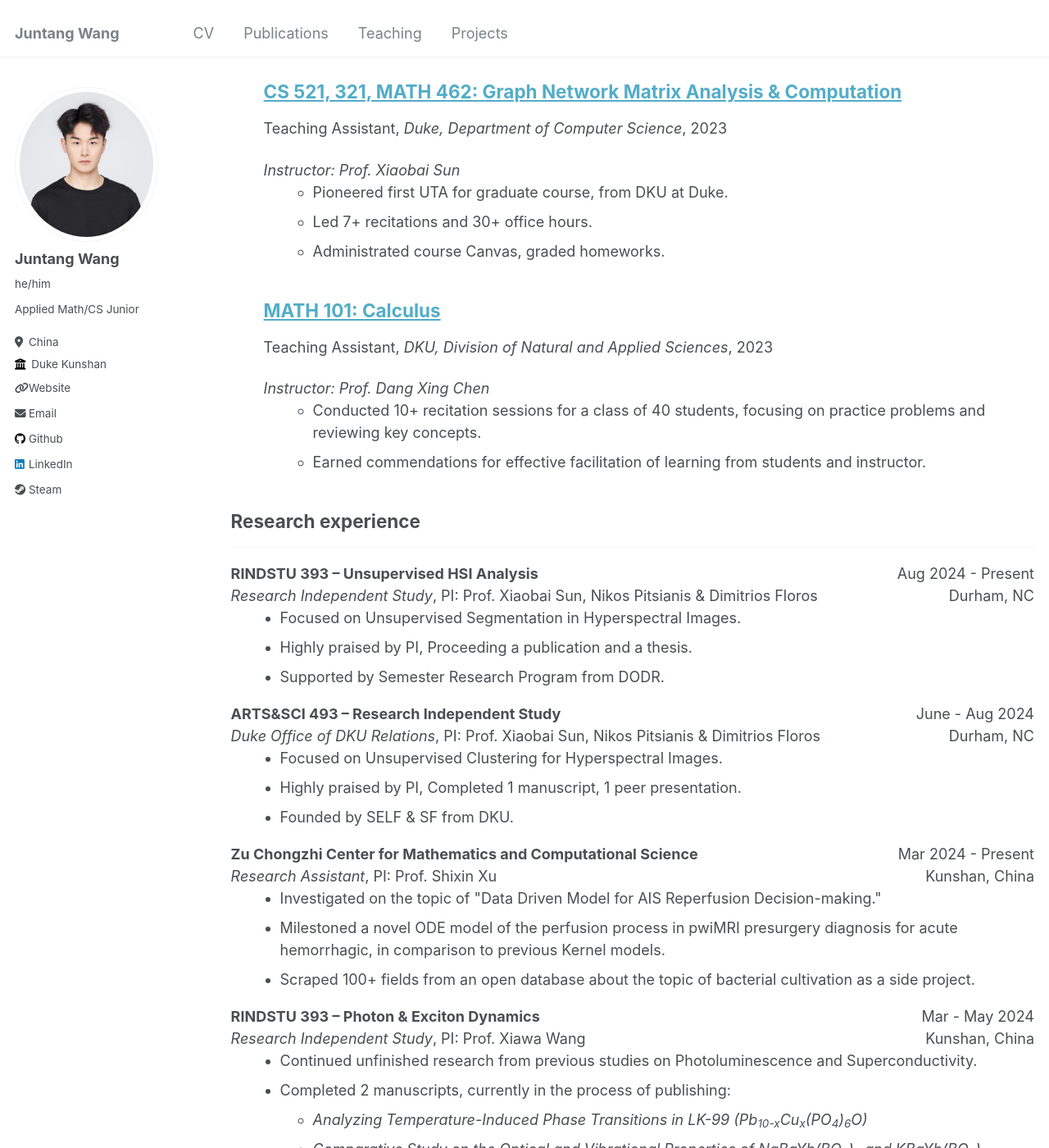
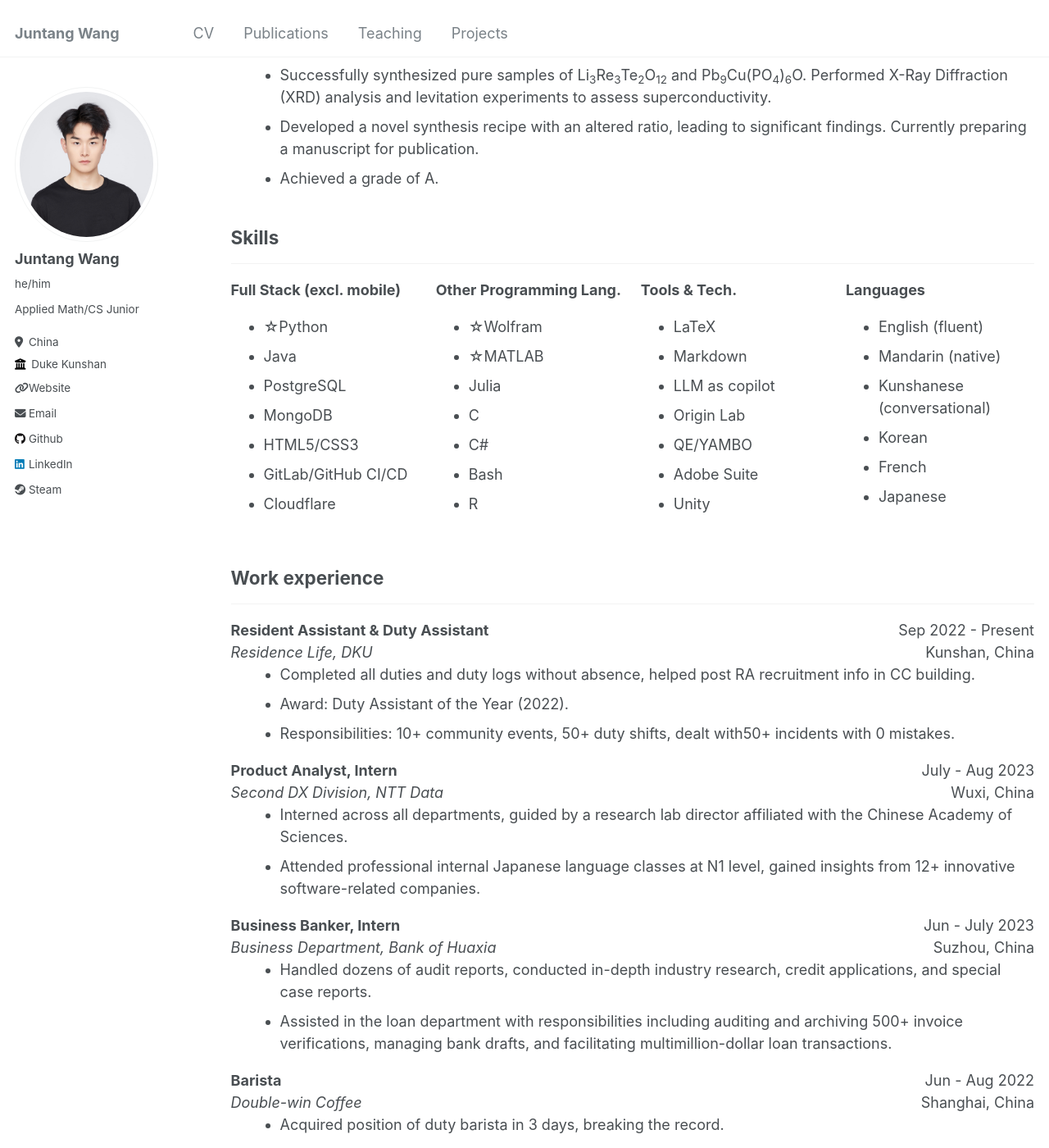
Before and after one commit to qqgjyx/qqgjyx.github.io, a Jekyll site: the page built from _pages/cv.md, in a window 1280 px wide and 1400 px high, scrolled down 2187 px. Shown: the whole window at 82% size. Built offline with Jekyll 4.4.1, drawn with Linux system fonts in a browser that asks for light colours; some of the changed text lies outside the part shown.

Commit message:
nov 16 update

```diff
--- a/_pages/cv.md
+++ b/_pages/cv.md
@@ -25,6 +25,7 @@ redirect_from:
     Website: <a href="http://qqgjyx.com" target="_blank">qqgjyx.com</a><br>
     LinkedIn: <a href="http://linkedin.com/in/q9gjyx" target="_blank">linkedin.com/in/q9gjyx</a><br>
     GitHub: <a href="http://github.com/qqgjyx" target="_blank">github.com/qqgjyx</a>
+    GitLab: <a href="https://gitlab.oit.duke.edu/jw853" target="_blank">gitlab.oit.duke.edu/jw853</a>
   </div>
 </div>
 
@@ -53,6 +54,10 @@ redirect_from:
     </li>
     <li><strong>Courses:</strong>
       <ul>
+        <li>MATH 462 / COMPSCI 521: Matrix, Graph, and Network Analysis</li>
+        <li>COMPSCI 371: Elements of Machine Learning</li>
+        <li>COMPSCI 316: Introduction to Databases</li>
+        <li>COMPSCI 250 / ECE 250: Computer Architecture</li>
         <li>MATH 302: Numerical Analysis (A)</li>
         <li>MATH 202: Linear Algebra (A)</li>
         <li>MATH 201: Multivariable Calculus (A)</li>
@@ -66,6 +71,192 @@ redirect_from:
   </ul>
 </div>
 
+
+## Research experience
+<hr>
+<div style="display: flex; justify-content: space-between;">
+  <div>
+    <strong>RINDSTU 393 – Unsupervised HSI Analysis</strong><br>
+    <em>Research Independent Study</em>, PI: Prof. Xiaobai Sun, Nikos Pitsianis & Dimitrios Floros<br>
+  </div>
+  <div style="text-align: right;">
+    Aug 2024 - Present<br>
+    Durham, NC
+  </div>
+</div>
+<div style="padding-left: 20px;">
+  <ul style="margin-top: 0;">
+    <li>Focused on Unsupervised Segmentation in Hyperspectral Images.</li>
+    <li>Highly praised by PI, Proceeding a publication and a thesis.</li>
+    <li>Supported by Semester Research Program from DODR.</li>
+  </ul>
+</div>
+
+<div style="display: flex; justify-content: space-between;">
+  <div>
+    <strong>ARTS&SCI 493 – Research Independent Study</strong><br>
+    <em>Duke Office of DKU Relations</em>, PI: Prof. Xiaobai Sun, Nikos Pitsianis & Dimitrios Floros<br>
+  </div>
+  <div style="text-align: right;">
+    June - Aug 2024<br>
+    Durham, NC
+  </div>
+</div>
+<div style="padding-left: 20px;">
+  <ul style="margin-top: 0;">
+    <li>Focused on Unsupervised Clustering for Hyperspectral Images.</li>
+    <li>Highly praised by PI, Completed 1 manuscript, 1 peer presentation.</li>
+    <li>Founded by SELF & SF from DKU.</li>
+  </ul>
+</div>
+
+<div style="display: flex; justify-content: space-between;">
+  <div>
+    <strong>Zu Chongzhi Center for Mathematics and Computational Science</strong><br>
+    <em>Research Assistant</em>, PI: Prof. Shixin Xu<br>
+  </div>
+  <div style="text-align: right;">
+    Mar 2024 - Present<br>
+    Kunshan, China
+  </div>
+</div>
+<div style="padding-left: 20px;">
+  <ul style="margin-top: 0;">
+    <li>Investigated on the topic of "Data Driven Model for AIS Reperfusion Decision-making."</li>
+    <li>Milestoned a novel ODE model of the perfusion process in pwiMRI presurgery diagnosis for acute hemorrhagic, in comparison to previous Kernel models.</li>
+    <li>Scraped 100+ fields from an open database about the topic of bacterial cultivation as a side project.</li>
+  </ul>
+</div>
+
+
+<div style="display: flex; justify-content: space-between;">
+  <div>
+    <strong>RINDSTU 393 – Photon & Exciton Dynamics</strong><br>
+    <em>Research Independent Study</em>, PI: Prof. Xiawa Wang<br>
+  </div>
+  <div style="text-align: right;">
+    Mar - May 2024<br>
+    Kunshan, China
+  </div>
+</div>
+<div style="padding-left: 20px;">
+  <ul style="margin-top: 0;">
+    <li>Continued unfinished research from previous studies on Photoluminescence and Superconductivity.</li>
+    <li>Completed 2 manuscripts, currently in the process of publishing:
+      <ul>
+        <li><em>Analyzing Temperature-Induced Phase Transitions in LK-99 (Pb<sub>10-x</sub>Cu<sub>x</sub>(PO<sub>4</sub>)<sub>6</sub>O)</em></li>
+        <li><em>Comparative Study on the Optical and Vibrational Properties of NaBaYb(BO<sub>3</sub>)<sub>2</sub> and KBaYb(BO<sub>3</sub>)<sub>2</sub></em></li>
+      </ul>
+    </li>
+    <li>Achieved a grade of A.</li>
+  </ul>
+</div>
+<div style="display: flex; justify-content: space-between;">
+  <div>
+    <strong>RINDSTU 393 – Photoluminescence</strong><br>
+    <em>Research Independent Study</em>, PI: Prof. Xiawa Wang & Prof. Changcheng Zheng<br>
+  </div>
+  <div style="text-align: right;">
+    Jan - Mar 2024<br>
+    Kunshan, China
+  </div>
+</div>
+<div style="padding-left: 20px;">
+  <ul style="margin-top: 0;">
+    <li>Engaged in comprehensive research focused on "Photoluminescence in Rare-earth-based Materials."</li>
+    <li>Developed and implemented an automated modification to conduct DFT calculation, non-self-consistent field (nSCF), Raman spectroscopy, and Photoluminescence (PL) shift analysis.</li>
+    <li>In the process of authoring a research paper detailing these findings for publication, demonstrating potential impact in the field.</li>
+    <li>Achieved a grade of A.</li>
+  </ul>
+</div>
+
+
+<div style="display: flex; justify-content: space-between;">
+  <div>
+    <strong>RINDSTU 393 – Superconductivity</strong><br>
+    <em>Research Independent Study</em>, PI: Prof. Xiawa Wang<br>
+  </div>
+  <div style="text-align: right;">
+    Aug - Oct 2023<br>
+    Kunshan, China
+  </div>
+</div>
+<div style="padding-left: 20px;">
+  <ul style="margin-top: 0;">
+    <li>Conducted in-depth research on "Superconductivity - Synthesizing and Testing on Edge Materials."</li>
+    <li>Successfully synthesized pure samples of Li<sub>3</sub>Re<sub>3</sub>Te<sub>2</sub>O<sub>12</sub> and Pb<sub>9</sub>Cu(PO<sub>4</sub>)<sub>6</sub>O. Performed X-Ray Diffraction (XRD) analysis and levitation experiments to assess superconductivity.</li>
+    <li>Developed a novel synthesis recipe with an altered ratio, leading to significant findings. Currently preparing a manuscript for publication.</li>
+    <li>Achieved a grade of A.</li>
+  </ul>
+</div>
+
+## Skills
+<hr>
+<div style="display: flex; flex-wrap: wrap; gap: 20px;">
+
+  <div style="flex: 1 1 200px;">
+    <strong>Full Stack (excl. mobile)</strong>
+    <ul>
+      <li>☆Python</li>
+      <li>Java</li>
+      <li>PostgreSQL</li>
+      <li>MongoDB</li>
+      <li>HTML5/CSS3</li>
+      <li>GitLab/GitHub CI/CD</li>
+      <li>Cloudflare</li>
+    </ul>
+  </div>
+
+  <div style="flex: 1 1 200px;">
+    <strong>Other Programming Lang.</strong>
+    <ul>
+      <li>☆Wolfram</li>
+      <li>☆MATLAB</li>
+      <li>Julia</li>
+      <li>C</li>
+      <li>C#</li>
+      <li>Bash</li>
+      <li>R</li>
+    </ul>
+  </div>
+
+  <div style="flex: 1 1 200px;">
+    <strong>Tools & Tech.</strong>
+    <ul>
+      <li>LaTeX</li>
+      <li>Markdown</li>
+      <li>LLM as copilot</li>
+      <li>Origin Lab</li>
+      <li>QE/YAMBO</li>
+      <li>Adobe Suite</li>
+      <li>Unity</li>
+    </ul>
+  </div>
+
+  <div style="flex: 1 1 200px;">
+    <strong>Languages</strong>
+    <ul>
+      <li>English (fluent)</li>
+      <li>Mandarin (native)</li>
+      <li>Kunshanese (conversational)</li>
+      <li>Korean</li>
+      <li>French</li>
+      <li>Japanese</li>
+    </ul>
+  </div>
+
+</div>
+
+[//]: # (## Publications)
+
+[//]: # (<hr>)
+
+[//]: # (  <ul>{% for post in site.publications reversed %})
+
+[//]: # (    {% include archive-single-cv.html %})
+
+[//]: # (  {% endfor %}</ul>)
+
 ## Work experience
 <hr>
 <div style="display: flex; justify-content: space-between;">
@@ -74,7 +265,7 @@ redirect_from:
     <em>Residence Life, DKU</em>
   </div>
   <div style="text-align: right;">
-    Sep 2022 - Jun 2024<br>
+    Sep 2022 - Present<br>
     Kunshan, China
   </div>
 </div>
@@ -197,232 +388,6 @@ redirect_from:
     {% include archive-single.html %}
   {% endfor %}</ul>
 
-## Research experience
-<hr>
-<div style="display: flex; justify-content: space-between;">
-  <div>
-    <strong>RINDSTU 393 – Unsupervised HSI Analysis</strong><br>
-    <em>Research Independent Study</em>, PI: Prof. Xiaobai Sun, Nikos Pitsianis & Dimitrios Floros<br>
-  </div>
-  <div style="text-align: right;">
-    Aug 2024 - Present<br>
-    Durham, NC
-  </div>
-</div>
-<div style="padding-left: 20px;">
-  <ul style="margin-top: 0;">
-    <li>Focused on Unsupervised Segmentation in Hyperspectral Images.</li>
-    <li>Highly praised by PI, Proceeding a publication and a thesis.</li>
-    <li>Supported by Semester Research Program from DODR.</li>
-  </ul>
-</div>
-
-<div style="display: flex; justify-content: space-between;">
-  <div>
-    <strong>ARTS&SCI 493 – Research Independent Study</strong><br>
-    <em>Duke Office of DKU Relations</em>, PI: Prof. Xiaobai Sun, Nikos Pitsianis & Dimitrios Floros<br>
-  </div>
-  <div style="text-align: right;">
-    June - Aug 2024<br>
-    Durham, NC
-  </div>
-</div>
-<div style="padding-left: 20px;">
-  <ul style="margin-top: 0;">
-    <li>Focused on Unsupervised Clustering for Hyperspectral Images.</li>
-    <li>Highly praised by PI, Completed 1 manuscript, 1 peer presentation.</li>
-    <li>Founded by SELF & SF from DKU.</li>
-  </ul>
-</div>
-
-<div style="display: flex; justify-content: space-between;">
-  <div>
-    <strong>Zu Chongzhi Center for Mathematics and Computational Science</strong><br>
-    <em>Research Assistant</em>, PI: Prof. Shixin Xu<br>
-  </div>
-  <div style="text-align: right;">
-    Mar 2024 - Present<br>
-    Kunshan, China
-  </div>
-</div>
-<div style="padding-left: 20px;">
-  <ul style="margin-top: 0;">
-    <li>Investigated on the topic of "Data Driven Model for AIS Reperfusion Decision-making."</li>
-    <li>Milestoned a novel ODE model of the perfusion process in pwiMRI presurgery diagnosis for acute hemorrhagic, in comparison to previous Kernel models.</li>
-    <li>Scraped 100+ fields from an open database about the topic of bacterial cultivation as a side project.</li>
-  </ul>
-</div>
-
-
-<div style="display: flex; justify-content: space-between;">
-  <div>
-    <strong>RINDSTU 393 – Photon & Exciton Dynamics</strong><br>
-    <em>Research Independent Study</em>, PI: Prof. Xiawa Wang<br>
-  </div>
-  <div style="text-align: right;">
-    Mar - May 2024<br>
-    Kunshan, China
-  </div>
-</div>
-<div style="padding-left: 20px;">
-  <ul style="margin-top: 0;">
-    <li>Continued unfinished research from previous studies on Photoluminescence and Superconductivity.</li>
-    <li>Completed 2 manuscripts, currently in the process of publishing:
-      <ul>
-        <li><em>Analyzing Temperature-Induced Phase Transitions in LK-99 (Pb<sub>10-x</sub>Cu<sub>x</sub>(PO<sub>4</sub>)<sub>6</sub>O)</em></li>
-        <li><em>Comparative Study on the Optical and Vibrational Properties of NaBaYb(BO<sub>3</sub>)<sub>2</sub> and KBaYb(BO<sub>3</sub>)<sub>2</sub></em></li>
-      </ul>
-    </li>
-    <li>Achieved a grade of A.</li>
-  </ul>
-</div>
-<div style="display: flex; justify-content: space-between;">
-  <div>
-    <strong>RINDSTU 393 – Photoluminescence</strong><br>
-    <em>Research Independent Study</em>, PI: Prof. Xiawa Wang & Prof. Changcheng Zheng<br>
-  </div>
-  <div style="text-align: right;">
-    Jan - Mar 2024<br>
-    Kunshan, China
-  </div>
-</div>
-<div style="padding-left: 20px;">
-  <ul style="margin-top: 0;">
-    <li>Engaged in comprehensive research focused on "Photoluminescence in Rare-earth-based Materials."</li>
-    <li>Developed and implemented an automated modification to conduct DFT calculation, non-self-consistent field (nSCF), Raman spectroscopy, and Photoluminescence (PL) shift analysis.</li>
-    <li>In the process of authoring a research paper detailing these findings for publication, demonstrating potential impact in the field.</li>
-    <li>Achieved a grade of A.</li>
-  </ul>
-</div>
-
-
-<div style="display: flex; justify-content: space-between;">
-  <div>
-    <strong>RINDSTU 393 – Superconductivity</strong><br>
-    <em>Research Independent Study</em>, PI: Prof. Xiawa Wang<br>
-  </div>
-  <div style="text-align: right;">
-    Aug - Oct 2023<br>
-    Kunshan, China
-  </div>
-</div>
-<div style="padding-left: 20px;">
-  <ul style="margin-top: 0;">
-    <li>Conducted in-depth research on "Superconductivity - Synthesizing and Testing on Edge Materials."</li>
-    <li>Successfully synthesized pure samples of Li<sub>3</sub>Re<sub>3</sub>Te<sub>2</sub>O<sub>12</sub> and Pb<sub>9</sub>Cu(PO<sub>4</sub>)<sub>6</sub>O. Performed X-Ray Diffraction (XRD) analysis and levitation experiments to assess superconductivity.</li>
-    <li>Developed a novel synthesis recipe with an altered ratio, leading to significant findings. Currently preparing a manuscript for publication.</li>
-    <li>Achieved a grade of A.</li>
-  </ul>
-</div>
-
-[//]: # (## Publications)
-
-[//]: # (<hr>)
-
-[//]: # (  <ul>{% for post in site.publications reversed %})
-
-[//]: # (    {% include archive-single-cv.html %})
-
-[//]: # (  {% endfor %}</ul>)
-
-## Skills
-<hr>
-<div style="display: flex; flex-wrap: wrap; gap: 20px;">
-
-  <div style="flex: 1 1 200px;">
-    <strong>Programming Lang.</strong>
-    <ul>
-      <li>☆Python</li>
-      <li>☆Wolfram Script</li>
-      <li>Java</li>
-      <li>Bash</li>
-      <li>C#</li>
-      <li>JavaScript</li>
-      <li>R</li>
-      <li>Dev C++</li>
-      <li>PHP</li>
-    </ul>
-  </div>
-
-  <div style="flex: 1 1 200px;">
-    <strong>Web & Databases</strong>
-    <ul>
-      <li>Markdown</li>
-      <li>Selenium</li>
-      <li>TypeScript</li>
-      <li>Node.js</li>
-      <li>HTML5</li>
-      <li>CSS3</li>
-      <li>React</li>
-      <li>MySQL</li>
-      <li>MongoDB</li>
-    </ul>
-  </div>
-
-  <div style="flex: 1 1 200px;">
-    <strong>Tools & Tech.</strong>
-    <ul>
-      <li>☆JetBrains</li>
-      <li>VS Code</li>
-      <li>Spyder</li>
-      <li>Git, GitHub & GitLab</li>
-      <li>Docker</li>
-      <li>Linux</li>
-      <li>LaTeX</li>
-      <li>Zotero</li>
-      <li>AWS</li>
-      <li>☆Cloudflare</li>
-      <li>Stable Diffusion</li>
-      <li>ChatGPT</li>
-      <li>Ollama</li>
-    </ul>
-  </div>
-
-  <div style="flex: 1 1 200px;">
-    <strong>Sci. Software</strong>
-    <ul>
-      <li>☆Mathematica</li>
-      <li>Matlab</li>
-      <li>Origin Lab</li>
-      <li>OsiriX</li>
-      <li>Slicer</li>
-      <li>Quantum Espresso</li>
-      <li>YAMBO</li>
-      <li>Jana2006</li>
-      <li>MDI Jade</li>
-      <li>FullProf</li>
-      <li>Vesta</li>
-      <li>Mercury</li>
-      <li>DNASTAR</li>
-    </ul>
-  </div>
-
-  <div style="flex: 1 1 200px;">
-    <strong>Media & Design</strong>
-    <ul>
-      <li>Adobe Creative Suite</li>
-      <li>Sai</li>
-      <li>Davinci Resolve</li>
-      <li>Unity</li>
-      <li>Unreal Engine</li>
-      <li>Procreate</li>
-    </ul>
-  </div>
-
-  <div style="flex: 1 1 200px;">
-    <strong>Languages</strong>
-    <ul>
-      <li>English (fluent)</li>
-      <li>Mandarin (native)</li>
-      <li>Kunshanese (conversational)</li>
-      <li>Korean</li>
-      <li>French</li>
-      <li>Japanese</li>
-    </ul>
-  </div>
-
-</div>
-
 ## Additional Information
 <hr>
 <ul>
```
Also changed, not shown: _pages/about.md (+1 -1 lines), _pages/projects.md (+4 -2 lines), .markdownlint.json (added).
